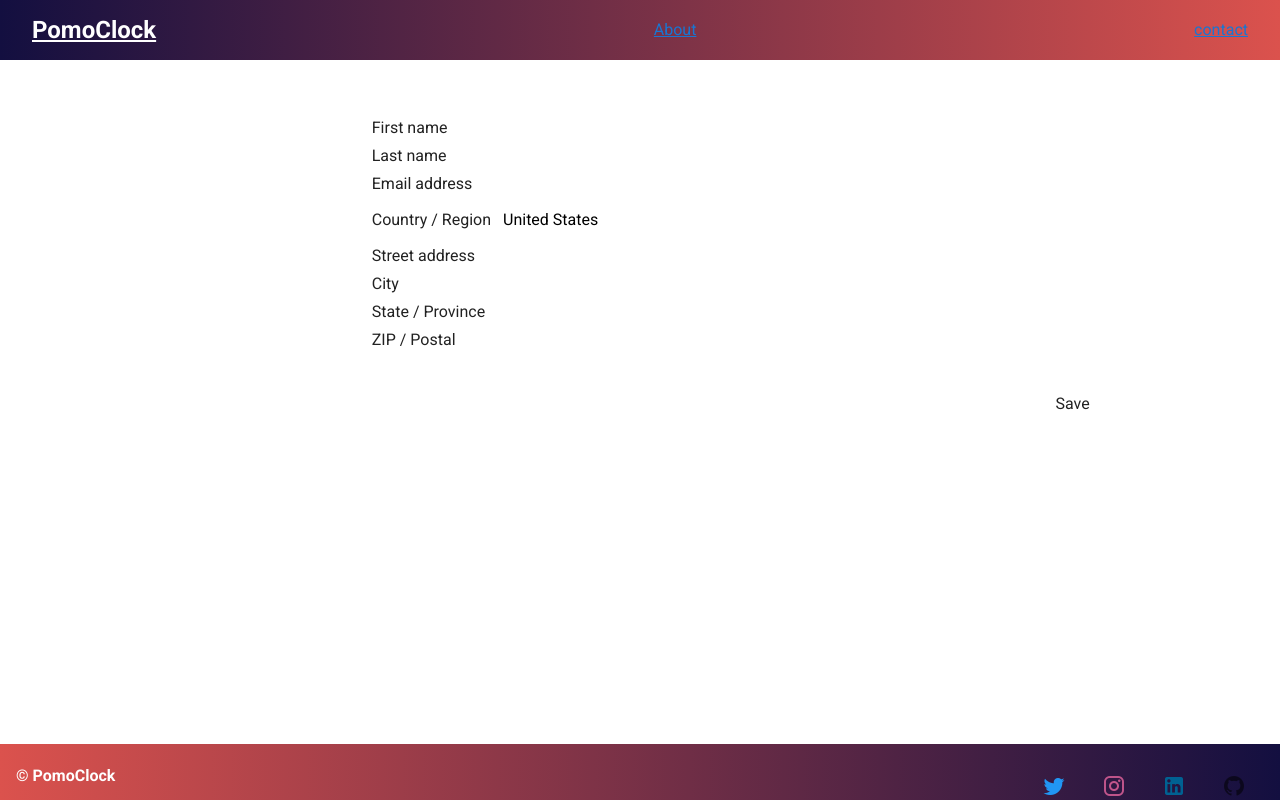
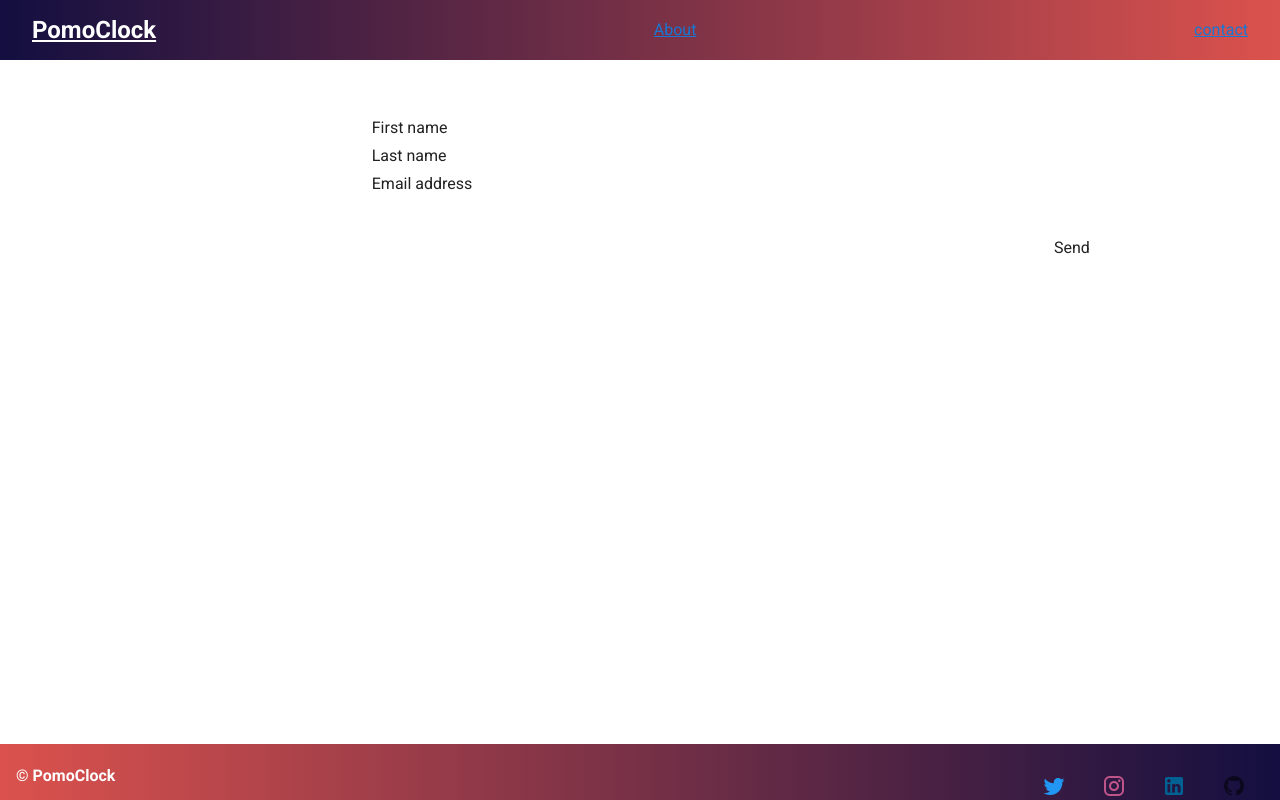
Before and after one commit to waledagne/PomodoroFocus, a Vue app: page /contact in a window 1280 px wide. Built offline with nearby package versions, Linux system fonts and the light colour scheme.

Commit message:
refactor contact page with tailwind

```diff
--- a/src/components/Contact.vue
+++ b/src/components/Contact.vue
@@ -19,16 +19,7 @@
                 <input type="text" name="email-address" id="email-address" autocomplete="email" class="mt-1 focus:ring-indigo-500 focus:border-indigo-500 block w-full shadow-sm sm:text-sm border-gray-300 rounded-md">
               </div>
 
-              <div class="col-span-6 sm:col-span-3">
-                <label for="country" class="block text-sm font-medium text-gray-700">Country / Region</label>
-                <select id="country" name="country" autocomplete="country" class="mt-1 block w-full py-2 px-3 border border-gray-300 bg-white rounded-md shadow-sm focus:outline-none focus:ring-indigo-500 focus:border-indigo-500 sm:text-sm">
-                  <option>United States</option>
-                  <option>Canada</option>
-                  <option>Mexico</option>
-                </select>
-              </div>
-
-              <div class="col-span-6">
+              <!-- <div class="col-span-6">
                 <label for="street-address" class="block text-sm font-medium text-gray-700">Street address</label>
                 <input type="text" name="street-address" id="street-address" autocomplete="street-address" class="mt-1 focus:ring-indigo-500 focus:border-indigo-500 block w-full shadow-sm sm:text-sm border-gray-300 rounded-md">
               </div>
@@ -46,12 +37,12 @@
               <div class="col-span-6 sm:col-span-3 lg:col-span-2">
                 <label for="postal-code" class="block text-sm font-medium text-gray-700">ZIP / Postal</label>
                 <input type="text" name="postal-code" id="postal-code" autocomplete="postal-code" class="mt-1 focus:ring-indigo-500 focus:border-indigo-500 block w-full shadow-sm sm:text-sm border-gray-300 rounded-md">
-              </div>
+              </div> -->
             </div>
           </div>
           <div class="px-4 py-3 bg-gray-50 text-right sm:px-6">
             <button type="submit" class="inline-flex justify-center py-2 px-4 border border-transparent shadow-sm text-sm font-medium rounded-md text-white bg-indigo-600 hover:bg-indigo-700 focus:outline-none focus:ring-2 focus:ring-offset-2 focus:ring-indigo-500">
-              Save
+              Send
             </button>
           </div>
         </div>
```
